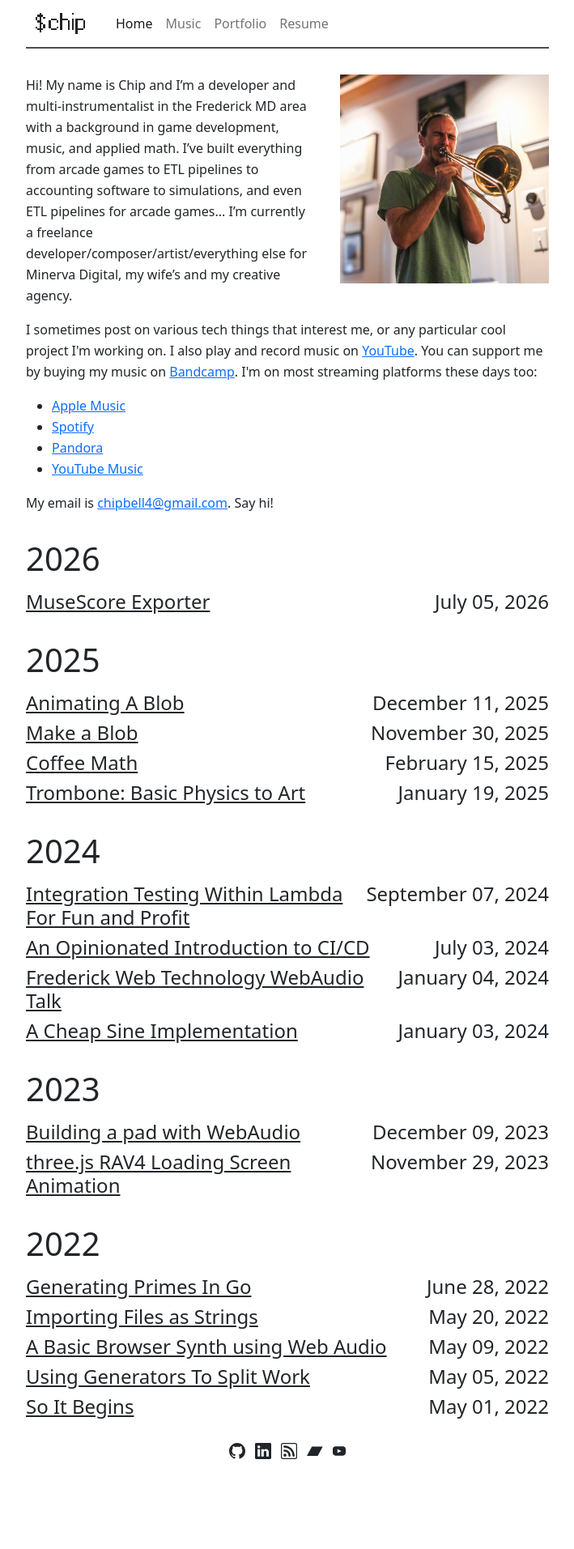
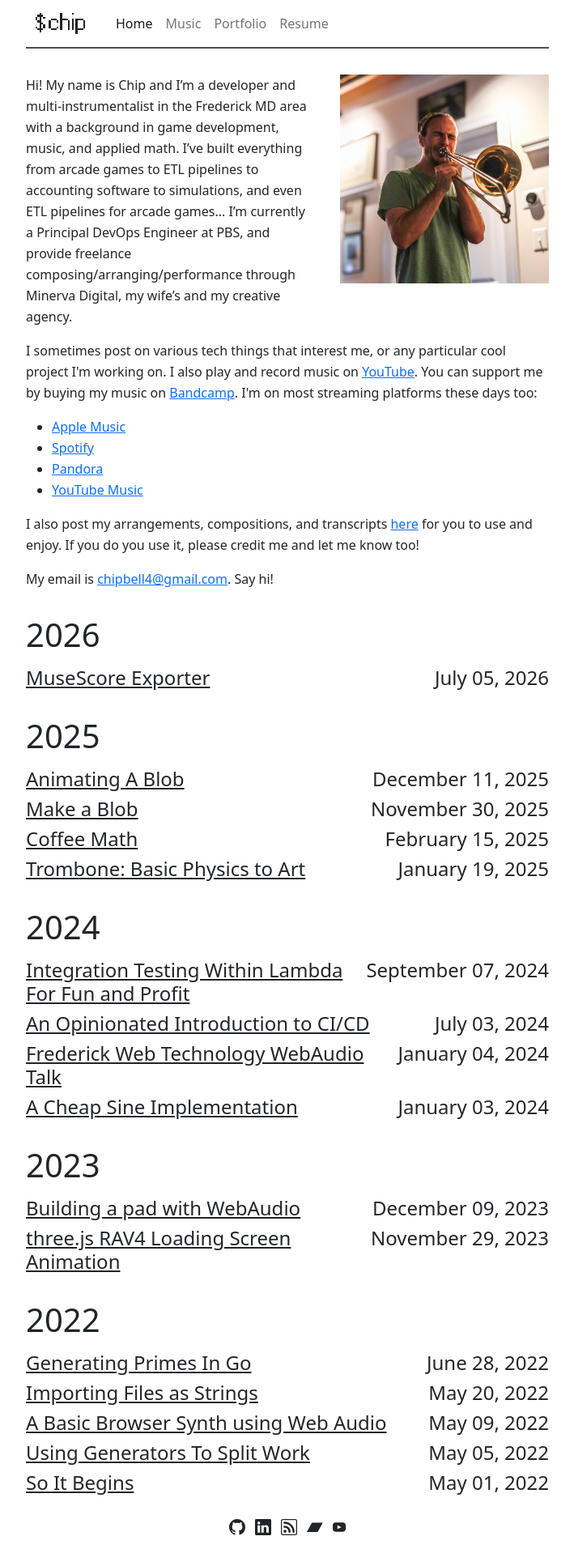
Before and after one commit to chipbell4/chipbell4.github.io, a Jekyll site: the page built from index.html, in a window 1280 px wide. Shown: the whole page at 81% size, without its empty margins (285-994 px from the left). Built offline with Jekyll 4.4.1, drawn with Linux system fonts in a browser that asks for light colours; nearby versions of some CDN libraries; before the commit the page ends 1819 px from its top, so only the background shows below that.

Commit message:
Updating main copy at the top

```diff
--- a/index.html
+++ b/index.html
@@ -6,7 +6,7 @@ layout: default
   <img class="me" src="/assets/images/me.jpg" alt="A picture of me playing trombone. Image courtesy of Maria Peña" />
   Hi! My name is Chip and I’m a developer and multi-instrumentalist in the Frederick MD area with a background in game development, music, and applied math.
   I’ve built everything from arcade games to ETL pipelines to accounting software to simulations, and even ETL pipelines for arcade games...
-  I’m currently a freelance developer/composer/artist/everything else for Minerva Digital, my wife’s and my creative agency.
+  I’m currently a Principal DevOps Engineer at PBS, and provide freelance composing/arranging/performance through Minerva Digital, my wife’s and my creative agency.
   </p>
   <p>
   I sometimes post on various tech things that interest me, or any particular cool project I'm working on.
@@ -21,6 +21,8 @@ layout: default
             <li><a href="https://www.pandora.com/artist/chip-bell/ARjgtrZtllfK5XK">Pandora</a></li>
             <li><a href="https://music.youtube.com/playlist?list=OLAK5uy_nVA5XtyVRcymKNY0nKsQLqwUmCTvRBS_w">YouTube Music</a></li>
         </ul>
+  I also post my arrangements, compositions, and transcripts <a href="/scores/">here</a> for you to use and enjoy.
+  If you do you use it, please credit me and let me know too!
   </p>
 
   <p>
```
